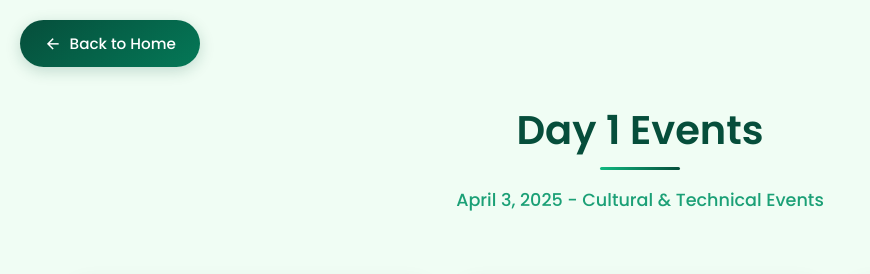
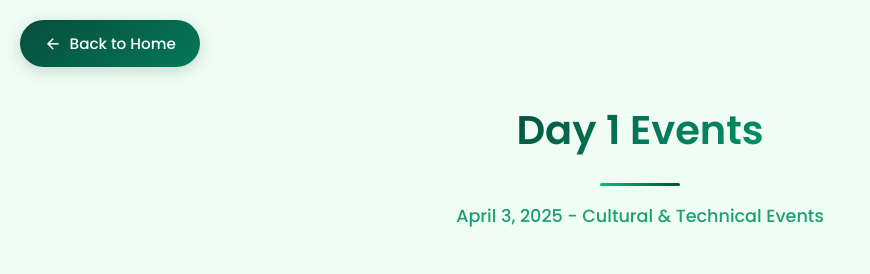
Before and after one commit to jayanthansenthilkumar/Orlia, a PHP site: page /day1.html in a window 1280 px wide. Shown: the top 274 px of the page, without its empty margins (0-870 px from the left). Run offline with PHP 8.4, Linux system fonts and the light colour scheme.

Commit message:
Styles modified correctly

```diff
--- a/styles.css
+++ b/styles.css
@@ -2226,7 +2226,7 @@
     margin: 0 auto;
 }
 
-events-content h2 {
+.events-content h2 {
     font-size: 2.5rem;
     font-weight: 600;
     margin-bottom: 20px;
```
